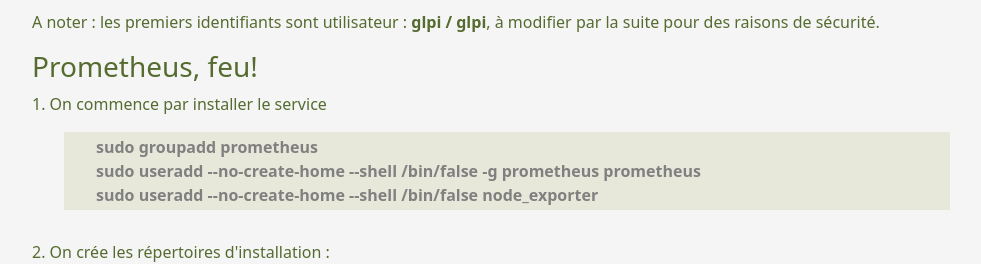
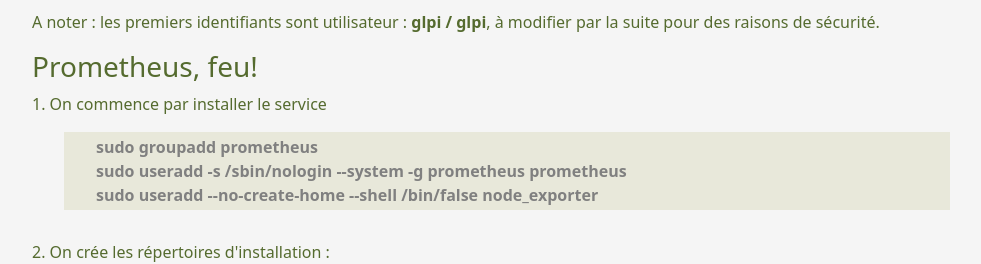
Before and after one commit to GitMalice/startReact, a React (Vite) app: page /monitoring in a window 1280 px wide. Shown: the part 3480-3744 px from the top of the page, without its empty margins (133-1114 px from the left). Built offline with nearby package versions, Linux system fonts and the light colour scheme.

Commit message:
new user creation line

```diff
--- a/src/components/Monitoring.tsx
+++ b/src/components/Monitoring.tsx
@@ -118,8 +118,7 @@
       <p className="code">
         sudo groupadd prometheus
         <br />
-        sudo useradd --no-create-home --shell /bin/false -g prometheus
-        prometheus
+        sudo useradd -s /sbin/nologin --system -g prometheus prometheus
         <br />
         sudo useradd --no-create-home --shell /bin/false node_exporter
       </p>
```
